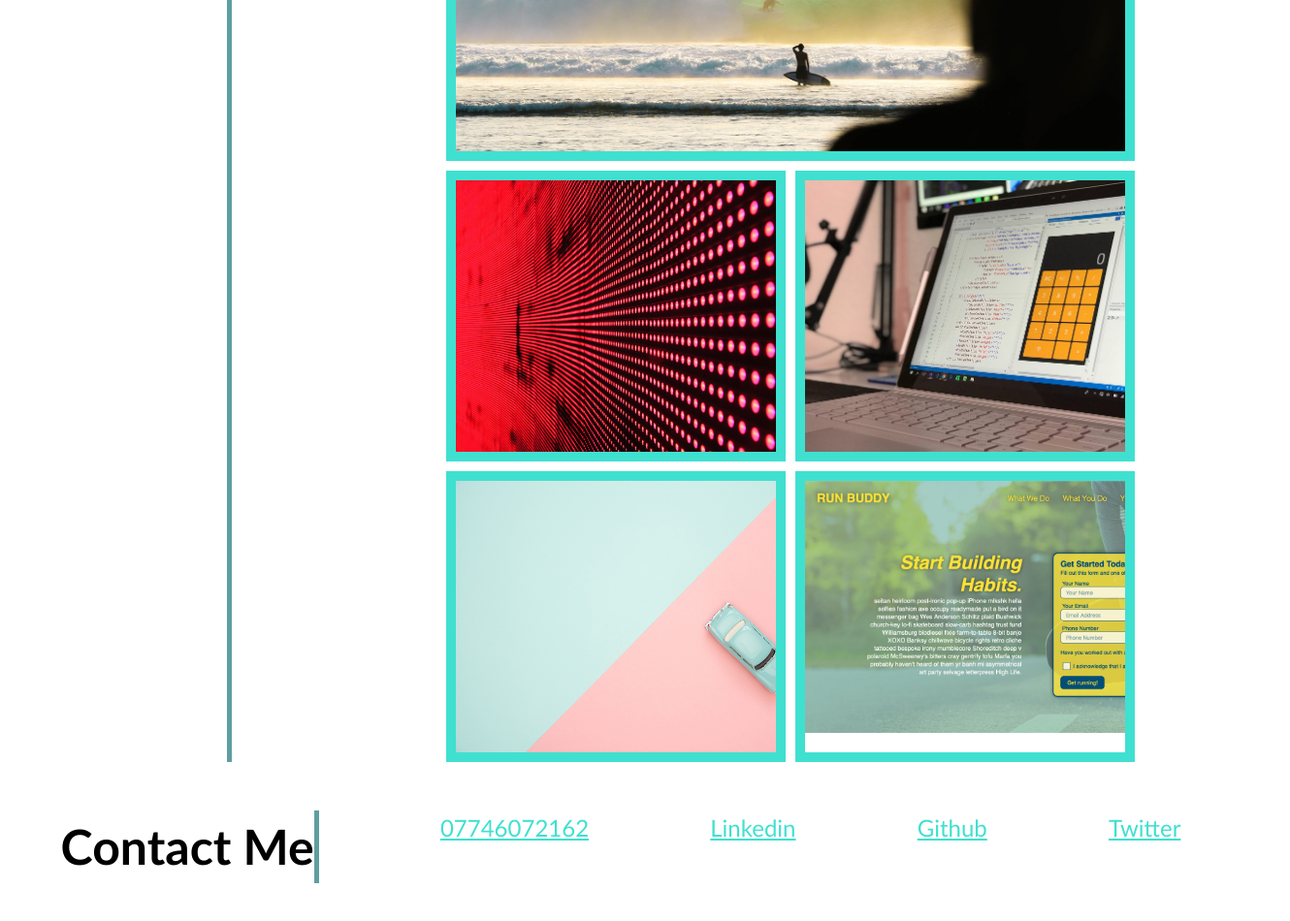
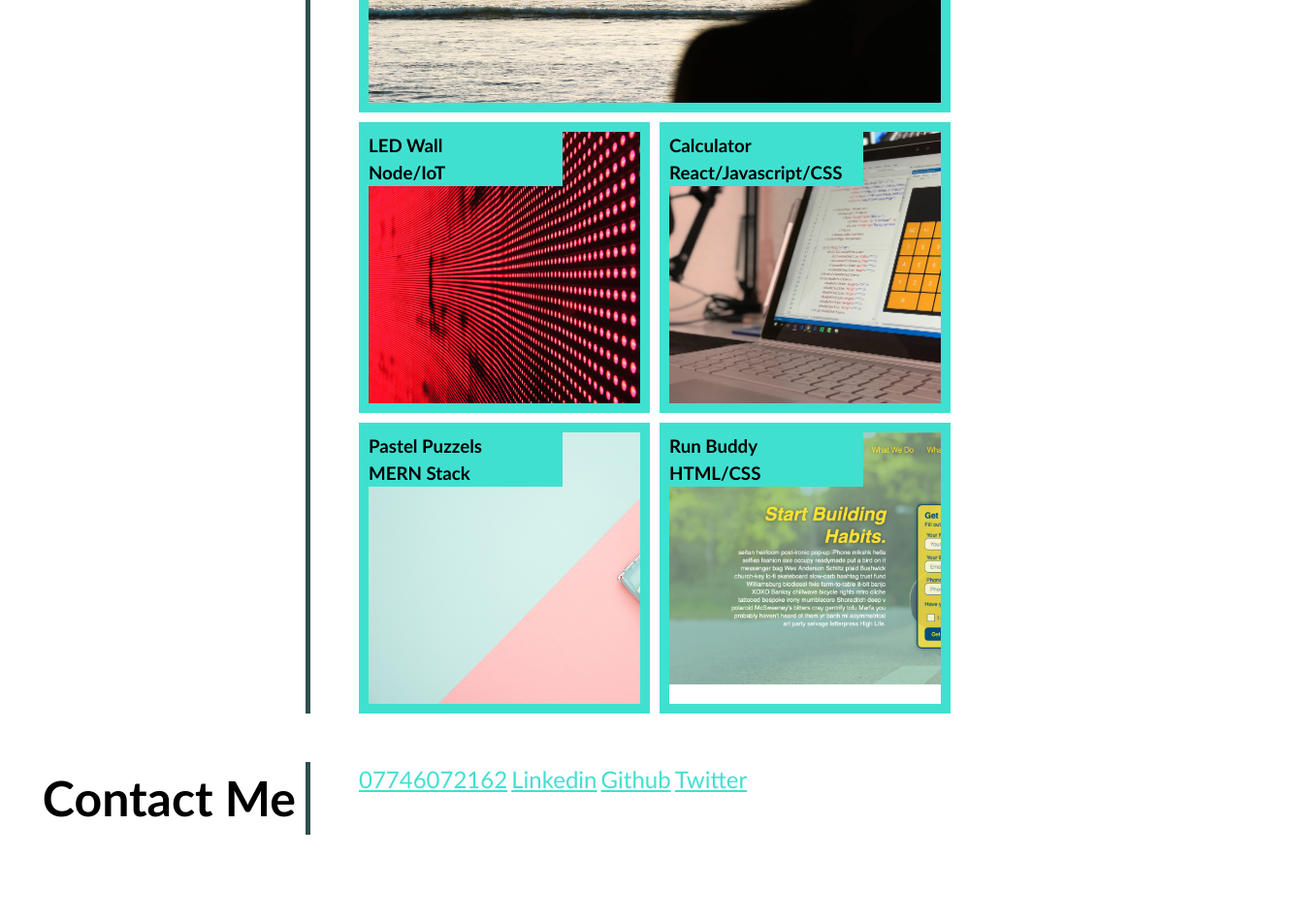
Before and after one commit to Kelllzzz/Bootcamp-Works, a plain HTML site: page Responsive-Portfolio/index.html in a window 1280 px wide. Shown: the part 1420-2370 px from the top of the page at 97% size, 1330 px wide, since content can reach past the window. After the commit the page ends 2331 px from the top, so only its background shows below. Drawn offline with Linux system fonts and the light colour scheme.

Commit message:
Restyled the grid and border lines

```diff
--- a/Responsive-Portfolio/css/style.css
+++ b/Responsive-Portfolio/css/style.css
@@ -23,8 +23,8 @@ h6 {
 
 p {
   margin: 0;
-  width: 800px;
-  height: 500px;
+  width: 600px;
+  height: 450px;
 }
 
 a {
@@ -72,25 +72,34 @@ margin-right: 10px;
 .hero-banner h2 {
   background-color: turquoise;
   margin-bottom: 20px;
-  margin-left: 900px;
+  margin-left: 800px;
 }
 
-.page-section {
+.page-section  {
   display: flex;
   margin-bottom: 50px;
-  justify-content: space-around;
 
+}
+
+.page-section > div {
+  flex:0 0 75%;
+
+}
+
+.page-section >h2 {
+  flex: 0 0 25%;
+  text-align: right;
+  padding-right: 10px;
 }
 
 .grid-container {
   display: grid;
-  grid-template-columns: 350px 350px;
+  grid-template-columns: 300px 300px;
   grid-gap: 10px;
  }
 
  .grid-item {
   border: 10px solid turquoise;
-  padding: 10px;
 
  }
 
@@ -102,10 +111,10 @@ margin-right: 10px;
  }
 
  .title{
-  border-right: 5px solid cadetblue;
+  border-right: 5px solid darkslategray;
   font-weight: bolder;
   font-size: 50px;
-
+  margin-right: 50px;
  }
 
  .spectrum  {
@@ -130,3 +139,15 @@ margin-right: 10px;
   background-size: cover;
   height: 300px;
  }
+
+ h3 {
+  background-color: turquoise;
+  width: 200px;
+  display: flex;
+  flex-direction: row;
+}
+
+.title a{
+ display: flex;
+ justify-content: space-around;
+}
--- a/Responsive-Portfolio/index.html
+++ b/Responsive-Portfolio/index.html
@@ -25,7 +25,7 @@
          <a href="#Contact Me">Contact Me</a>
         </li>
         <li>
-         <a href="#resume">Resume</a>
+         <a href="cv">Resume</a>
         </li>
       </ul>
     </nav>
@@ -44,12 +44,8 @@
       <h2 class="title" >About Me </h2>
       <p>
       The main difficulty with describing how to contribute to a project are the numerous variations on how to do that. Because Git is very flexible, people can and do work together in many ways, and it’s problematic to describe how you should contribute — every project is a bit different. Some of the variables involved are active contributor count, chosen workflow, your commit access, and possibly the external contribution method.
-
       The first variable is active contributor count — how many users are actively contributing code to this project, and how often? In many instances, you’ll have two or three developers with a few commits a day, or possibly less for somewhat dormant projects. For larger companies or projects, the number of developers could be in the thousands, with hundreds or thousands of commits coming in each day. This is important because with more and more developers, you run into more issues with making sure your code applies cleanly or can be easily merged. Changes you submit may be rendered obsolete or severely broken by work that is merged in while you were working or while your changes were waiting to be approved or applied. How can you keep your code consistently up to date and your commits valid?
 
-      The next variable is the workflow in use for the project. Is it centralized, with each developer having equal write access to the main codeline? Does the project have a maintainer or integration manager who checks all the patches? Are all the patches peer-reviewed and approved? Are you involved in that process? Is a lieutenant system in place, and do you have to submit your work to them first?
-
-      The next variable is your commit access. The workflow required in order to contribute to a project is much different if you have write access to the project than if you don’t. If you don’t have write access, how does the project prefer to accept contributed work? Does it even have a policy? How much work are you contributing at a time? How often do you contribute?
       </p>
     </section>
 
@@ -59,25 +55,30 @@
       <h2 class="title">Work</h2>
       <div class="grid-container">
         <div class="grid-item big-box">
-
+          <h3>Surf Report</h3>
          <!-- <img src="./images/02-portfolio-4.jpg" alt="Big Image"> -->
-
+          <h3>MERN Stack</h3>
         </div>
         <div class="grid-item spectrum">
-
+          <h3>LED Wall</h3>
          <!-- <img src="./images/02-portfolio-1.jpg" alt="Small Image 1"> -->
-
+          <h3>Node/IoT</h3>
         </div>
         <div class="grid-item computer">
-
+          <h3>Calculator</h3>
          <!-- <img src="./images/02-portfolio-2.jpg" alt="Small Image 2"> -->
-
+         <h3>React/Javascript/CSS</h3>
         </div>
         <div class="grid-item car">
+          <h3>Pastel Puzzels</h3>
          <!-- <img src="./images/02-portfolio-3.jpg" alt="Small Image 3"> -->
+         <h3>MERN Stack</h3>
         </div>
+
         <div class="grid-item web">
+         <h3>Run Buddy</h3>
          <!-- <img src="./images/02-run-buddy.jpg" alt="Small Image 4"> -->
+         <h3>HTML/CSS</h3>
         </div>
        </div>
     </section>
@@ -85,11 +86,12 @@
     <!-- contact -->
     <section class="page-section" id="Contact Me">
       <h2 class="title">Contact Me</h2>
+      <div>
         <a href="Mobile">07746072162</a>
         <a href="Linkedin">Linkedin</a>
         <a href="Github">Github</a>
         <a href="Twitter">Twitter</a>
-
+      </div>
     </section>
   </main>
 </body>
```
